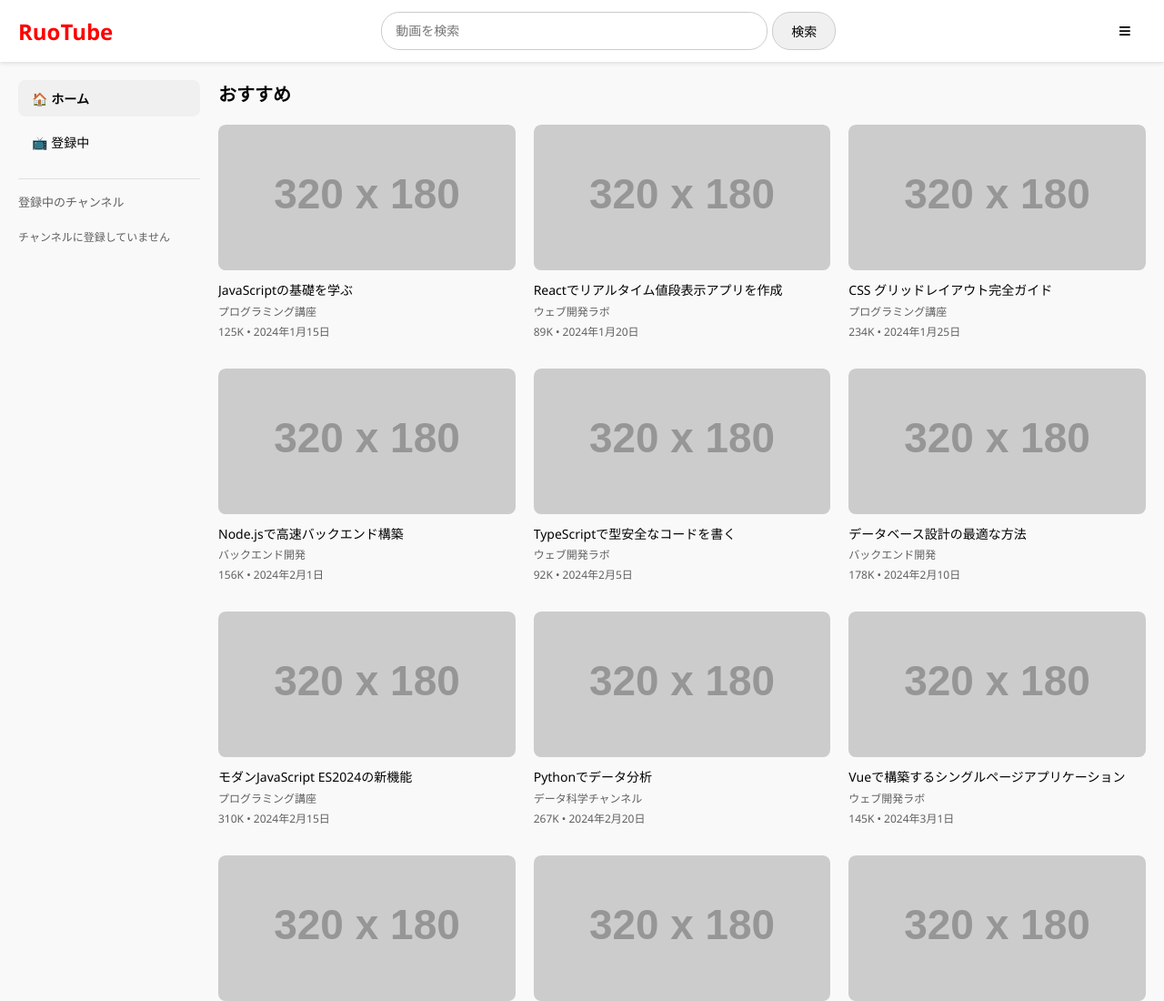
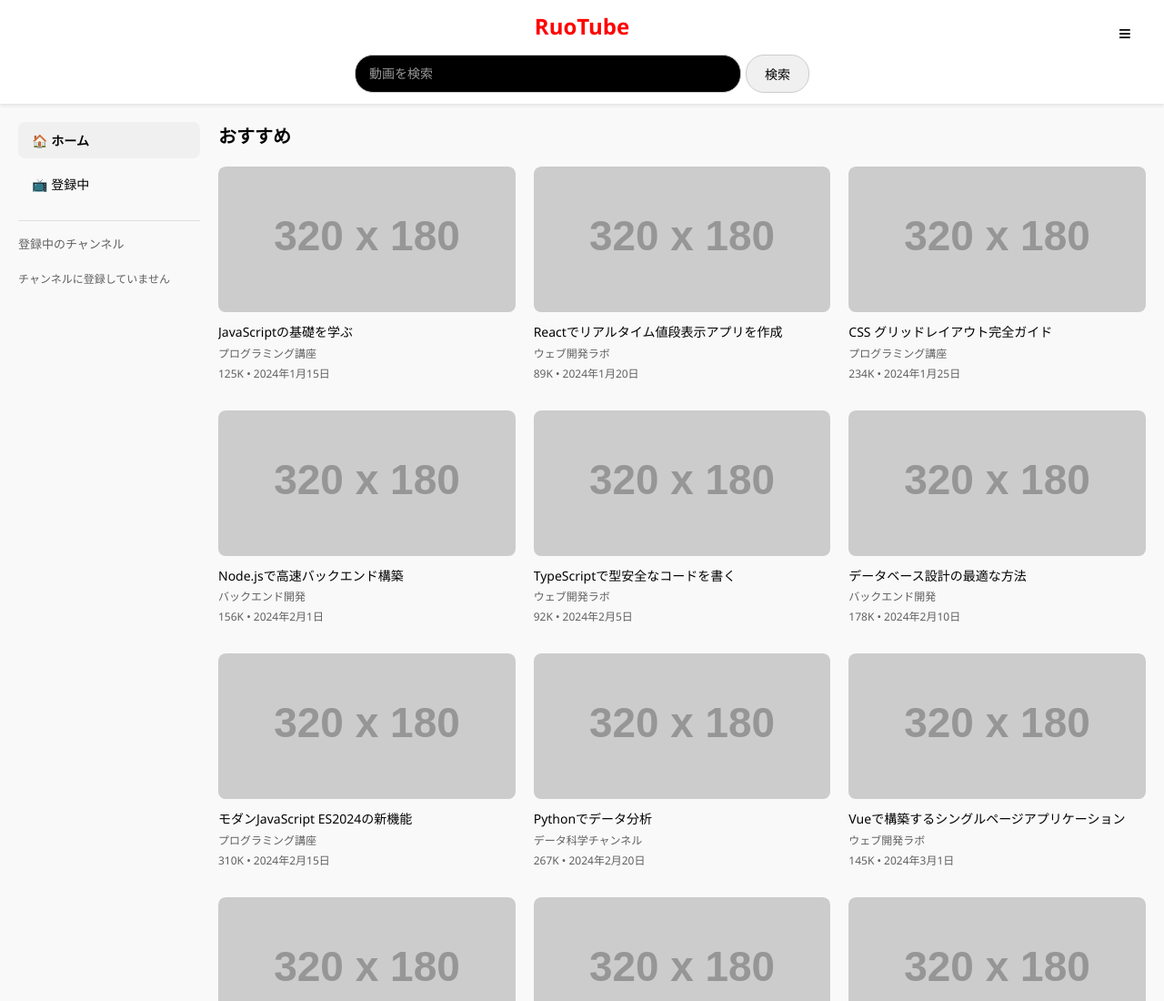
Before and after one commit to ruo123mato/ruo_tube, a website: page index.html in a window 1280 px wide. Shown: the top 1100 px of the page at 91% size. Drawn offline with Linux system fonts and the light colour scheme; placeholder pictures from the web are drawn by us.

Commit message:
style: center search bar and change input background to black

```diff
--- a/styles.css
+++ b/styles.css
@@ -22,11 +22,12 @@ body {
 
 .header-content {
     display: flex;
+    flex-direction: column;
     align-items: center;
-    justify-content: space-between;
+    justify-content: center;
     max-width: 1400px;
     margin: 0 auto;
-    gap: 20px;
+    gap: 15px;
 }
 
 .logo {
@@ -41,6 +42,7 @@ body {
     display: flex;
     gap: 5px;
     max-width: 500px;
+    width: 100%;
 }
 
 .search-input {
@@ -50,10 +52,17 @@ body {
     border-radius: 20px;
     outline: none;
     font-size: 14px;
+    background-color: #000;
+    color: #fff;
+}
+
+.search-input::placeholder {
+    color: #999;
 }
 
 .search-input:focus {
     border-color: #065fd4;
+    background-color: #1a1a1a;
 }
 
 .search-btn {
@@ -72,6 +81,9 @@ body {
 
 .user-menu {
     flex-shrink: 0;
+    position: absolute;
+    right: 20px;
+    top: 15px;
 }
 
 .menu-btn {
@@ -666,6 +678,7 @@ body {
 
     .search-container {
         max-width: none;
+        width: 100%;
         order: 3;
     }
 
```
